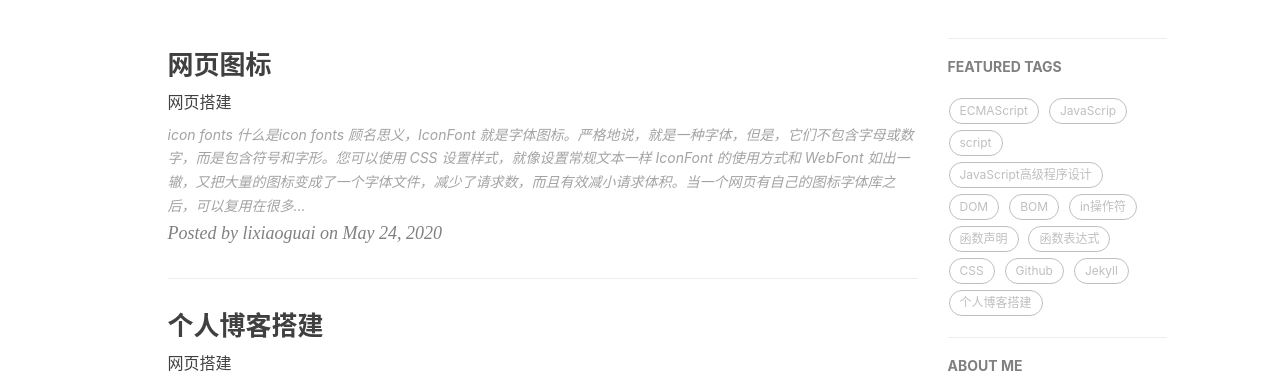
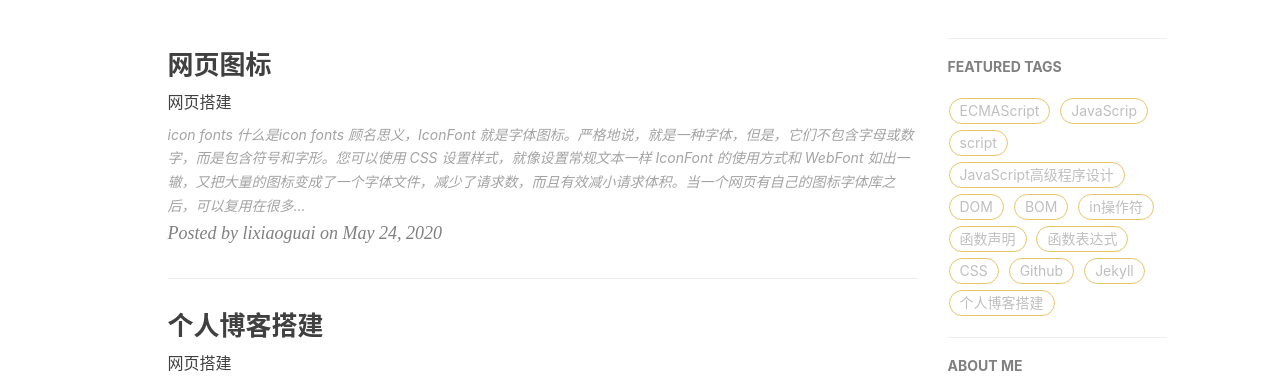
Before and after one commit to 1liza/1liza.github.io, a Jekyll site: the page built from index.html, in a window 1280 px wide. Shown: the part 457-844 px from the top of the page. Built offline with Jekyll 4.4.1, drawn with Linux system fonts in a browser that asks for light colours; nearby versions of some CDN libraries; some web fonts are replaced; the list of posts is cut into pages by our own code; comment, search, counter and statistics services are not loaded.

Commit message:
change tags

```diff
--- a/css/lixiaoguai-blog.css
+++ b/css/lixiaoguai-blog.css
@@ -33,7 +33,8 @@
   color: #0085a1 !important;
 }
 .sidebar-container .tags a {
-  border-color: #bfbfbf;
+  border-color: #E9C46A;
+  font-size: 14px;
 }
 .sidebar-container .tags a:hover,
 .sidebar-container .tags a:active {
```
Also changed, not shown: css/lixiaoguai-blog.min.css.
